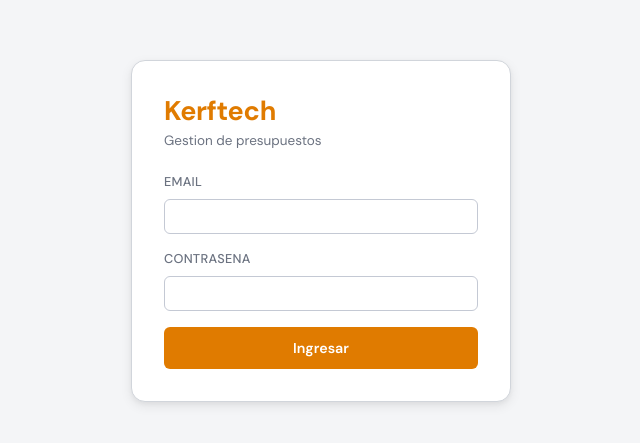
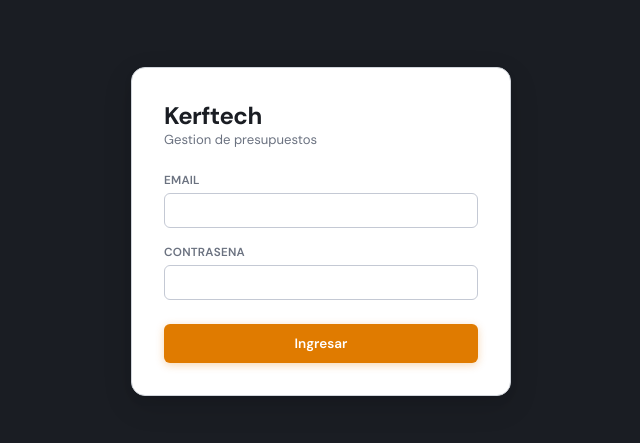
Before and after one commit to ThiagoJoelP/Kerftech, a React (Vite) app: page /login in a window 1280 px wide. Shown: the part 169-612 px from the top of the page, without its empty margins (319-959 px from the left). Built offline with nearby package versions, Linux system fonts and the light colour scheme; no server answers.

Commit message:
refactor: Login con fondo oscuro, tarjeta elevada y mejor jerarquia visual

```diff
--- a/src/pages/Login.module.css
+++ b/src/pages/Login.module.css
@@ -3,7 +3,7 @@
   display: flex;
   align-items: center;
   justify-content: center;
-  background: var(--color-bg);
+  background: var(--color-sidebar-bg);
   padding: var(--space-4);
 }
 
@@ -14,18 +14,32 @@
   border: 1px solid var(--color-border);
   border-radius: var(--radius-lg);
   padding: var(--space-8);
-  box-shadow: var(--shadow-md);
+  box-shadow: var(--shadow-lg);
+}
+
+.logoMark {
+  display: flex;
+  align-items: center;
+  gap: 8px;
+  margin-bottom: var(--space-6);
+}
+
+.dot {
+  width: 10px;
+  height: 10px;
+  background: var(--color-primary);
+  border-radius: 50%;
 }
 
 .title {
-  font-size: 1.8rem;
-  color: var(--color-primary);
-  margin-bottom: var(--space-1);
+  font-size: 1.6rem;
+  color: var(--color-text);
+  letter-spacing: -0.5px;
 }
 
 .subtitle {
   color: var(--color-text-muted);
-  font-size: 0.9rem;
+  font-size: 0.875rem;
   margin-bottom: var(--space-6);
 }
 
@@ -35,54 +49,37 @@
   gap: var(--space-4);
 }
 
-.field {
-  display: flex;
-  flex-direction: column;
-  gap: var(--space-1);
-}
-
-.field label {
-  font-size: 0.85rem;
-  font-weight: 500;
-  color: var(--color-text-muted);
-}
-
-.field input {
-  padding: var(--space-2) var(--space-3);
-  border: 1px solid var(--color-border);
-  border-radius: var(--radius-sm);
-  font-size: 0.95rem;
-  transition: border-color 0.15s;
-  background: var(--color-bg);
-}
-
-.field input:focus {
-  outline: none;
-  border-color: var(--color-border-focus);
-}
+.field { display: flex; flex-direction: column; }
 
 .error {
-  font-size: 0.85rem;
+  font-size: 0.82rem;
   color: var(--color-danger);
+  padding: var(--space-2) var(--space-3);
+  background: var(--color-danger-bg);
+  border-radius: var(--radius-sm);
 }
 
 .btn {
-  padding: var(--space-3);
+  padding: 11px;
   background: var(--color-primary);
   color: #fff;
   border: none;
   border-radius: var(--radius-sm);
-  font-size: 0.95rem;
+  font-size: 0.9rem;
   font-weight: 600;
   cursor: pointer;
-  transition: background 0.15s;
+  transition: background 0.15s, box-shadow 0.15s;
+  box-shadow: 0 2px 8px rgba(224,123,0,0.3);
+  margin-top: var(--space-2);
 }
 
 .btn:hover:not(:disabled) {
   background: var(--color-primary-hover);
+  box-shadow: 0 4px 12px rgba(224,123,0,0.4);
 }
 
 .btn:disabled {
   opacity: 0.6;
   cursor: not-allowed;
+  box-shadow: none;
 }
```
